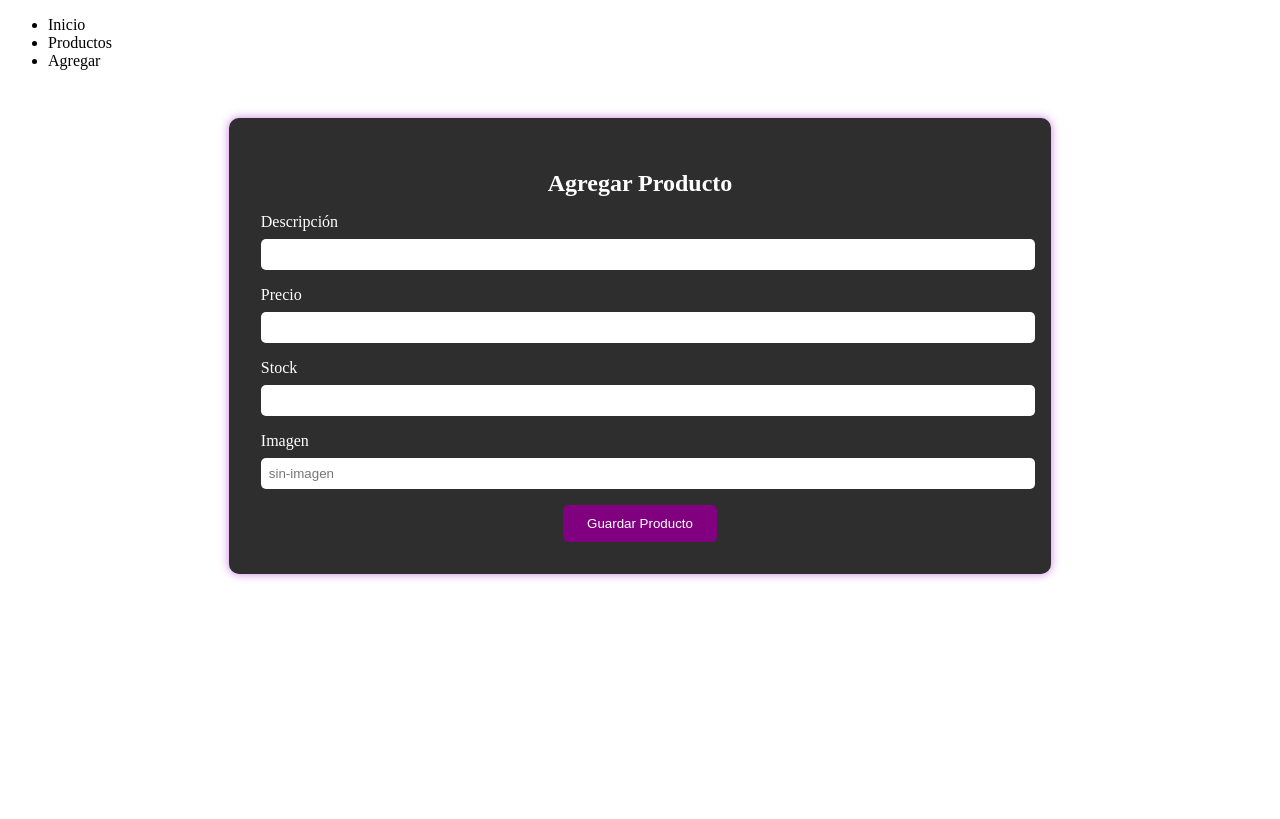
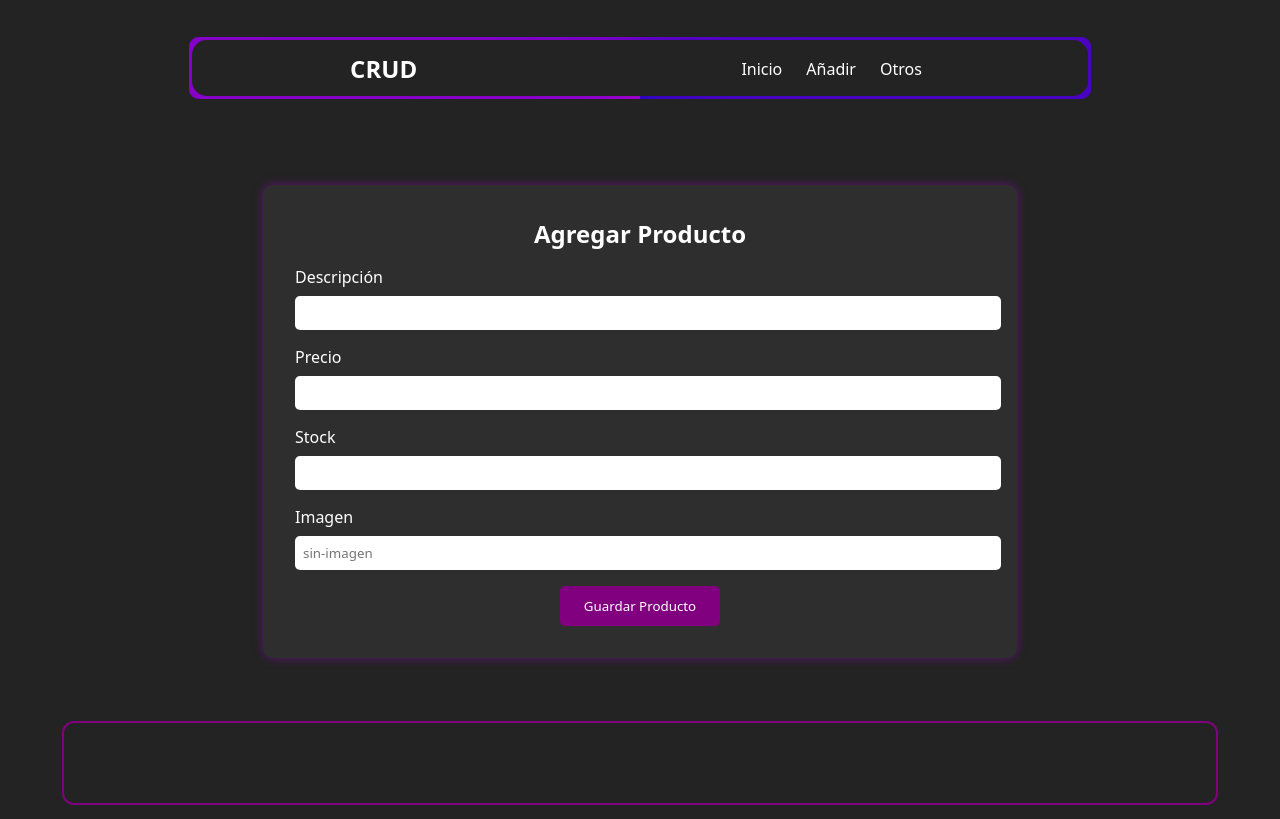
Before and after one commit to SenatiProyectos/seminario-colaborativo, a plain HTML site: page truck.html in a window 1280 px wide. Drawn offline with Linux system fonts and the light colour scheme.

Commit message:
nav-estilos

```diff
--- a/style.css
+++ b/style.css
@@ -2,6 +2,11 @@
     margin: 0;
     padding: 0;
     font-family: system-ui, -apple-system, BlinkMacSystemFont, 'Segoe UI', Roboto, Oxygen, Ubuntu, Cantarell, 'Open Sans', 'Helvetica Neue', sans-serif;
+}
+
+a{
+    text-decoration: none;
+    color: white;
 }
 
 body{
--- a/truck.html
+++ b/truck.html
@@ -3,7 +3,7 @@
 <head>
   <meta charset="UTF-8">
   <title>Agregar Producto</title>
-  <link rel="stylesheet" href="styles.css">
+  <link rel="stylesheet" href="style.css">
   <style>
     .formularioProducto {
       background-color: #2e2e2e;
@@ -61,11 +61,12 @@
 
   <header class="header">
     <nav class="barraNav">
-      <ul class="listNav">
-        <li class="itemListNav">Inicio</li>
-        <li class="itemListNav">Productos</li>
-        <li class="itemListNav">Agregar</li>
-      </ul>
+        <h1 class="title">CRUD</h1>
+        <ul class="listNav">
+            <li class="itemListNav"><a href="index.html">Inicio</a></li>
+            <li class="itemListNav"><a href="truck.html">Añadir</a></li>
+            <li class="itemListNav">Otros</li>
+        </ul>
     </nav>
   </header>
 
```
Also changed, not shown: index.html (+2 -2 lines).
